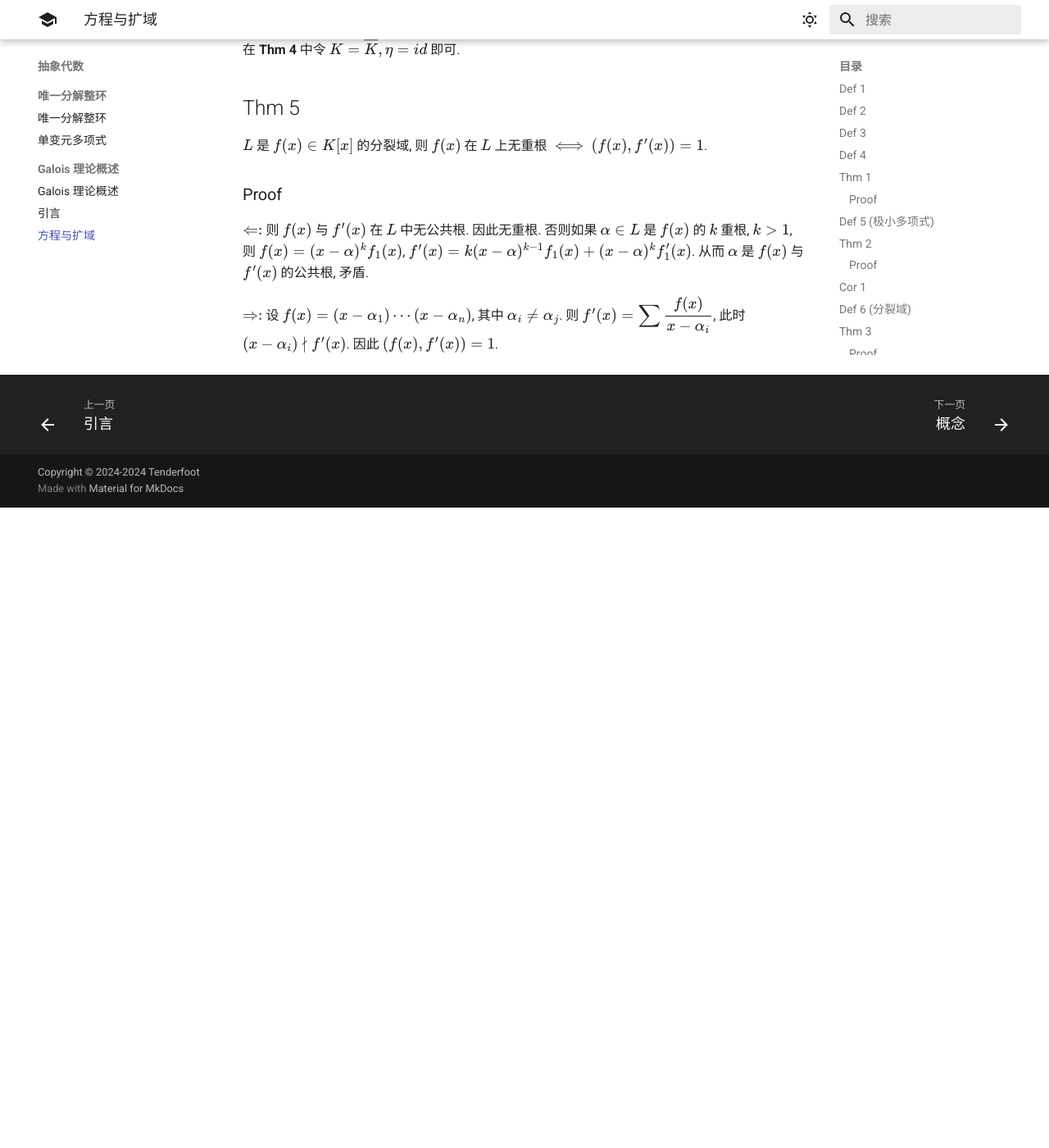
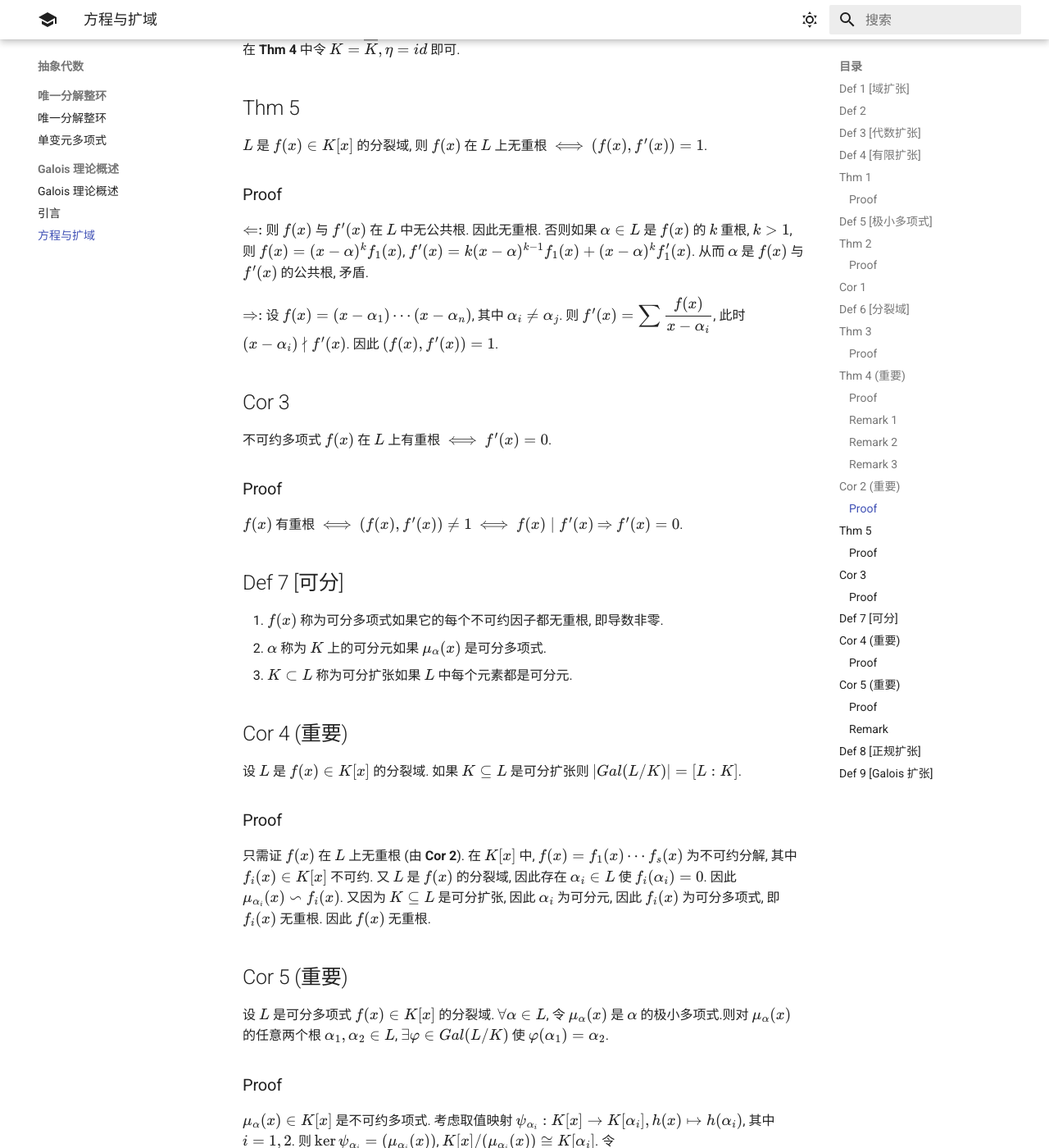
Before and after one commit to G-Tenderfoot/G-Tenderfoot.github.io, an MkDocs documentation site: the page built from docs/Abstract algebra/Galois理论概述/Galois_1.md, in a window 1280 px wide and 1400 px high, scrolled down 4340 px. Shown: the whole window at 82% size. Built offline with MkDocs 1.6.1 and Material for MkDocs 9.7.7, drawn with Linux system fonts in a browser that asks for light colours; before the commit the page ends 4959 px from its top, so only the background shows below that; some of the changed text lies outside the part shown.

Commit message:
Update Galois_1.md

```diff
--- a/docs/Abstract algebra/Galois理论概述/Galois_1.md
+++ b/docs/Abstract algebra/Galois理论概述/Galois_1.md
@@ -2,7 +2,7 @@
 
 下面, 我们以域扩张的定义入手来推导它.
 
-## Def 1
+## Def 1 [域扩张]
 
 $K$ 是一个域, $K$ 是 $L$ 的子域, 则称 $K\subset L$ 是一个域扩张.
 
@@ -10,11 +10,11 @@ $K$ 是一个域, $K$ 是 $L$ 的子域, 则称 $K\subset L$ 是一个域扩张.
 
 设 $K\subset L$ 是一个域扩张, 则 $L$ 是一个 $K$- 线性空间. $[L:K]:= \dim_K L$ 为扩张次数.
 
-## Def 3
+## Def 3 [代数扩张]
 
 设 $K\subset L$ 是域扩张. 若对于 $\alpha\in L$, 存在 $f(x)\in K[x]$ 使 $f(\alpha)=0$, 则称 $\alpha\in L$ 为 $K$ 上的代数元. 若 $\forall\alpha\in L$, $\alpha$ 为代数元, 则 $K\subset L$ 为代数扩张.
 
-## Def 4
+## Def 4 [有限扩张]
 
 若 $[L:K]<+\infty$ 则称 $K\subset L$ 为有限扩张, 否则为无限扩张.
 
@@ -26,7 +26,7 @@ $K$ 是一个域, $K$ 是 $L$ 的子域, 则称 $K\subset L$ 是一个域扩张.
 
 设 $\alpha_1,\cdots,\alpha_m\in K$ 是 $F$ 上的一组基, $\beta_1,\cdots,\beta_n\in L$ 是 $K$ 上的一组基. $\forall x\in L$, $\exists\lambda_j\in K$ 使 $x=\displaystyle\sum\lambda_j\beta_j$. 而对于任意 $\lambda_j\in K$, 存在 $a_{ij}\in F$ 使 $\lambda_j=\displaystyle\sum a_{ij}\alpha_i$. 带入 $x$, 有 $x=\displaystyle\sum\displaystyle\sum a_{ij}\alpha_i\beta_j$. 即 $x$ 可由 $\alpha_i\beta_j$ 在 $F$ 上线性表出. 因此 $\dim_F L\leqslant m\cdot n$. 下证 $\alpha_i\beta_j$ 在 $F$ 上线性无关. 设 $h_{ij}\in F$ 使 $\displaystyle\sum\displaystyle\sum h_{ij}\alpha_i\beta_j=\displaystyle\sum\displaystyle\sum (h_{ij}\alpha_i)\beta_j=0$. 又由 $\beta_j$ 在 $K$ 上线性无关, 因此 $\displaystyle\sum h_{ij}\alpha_i=0$. 又因为 $\alpha_i$ 在 $F$ 上线性无关, $h_{ij}=0$. 因此 $\alpha_i\beta_j$ 是 $L$ 的一组基. 因此 $\dim_F L= m\cdot n$.
 
-## Def 5 (极小多项式)
+## Def 5 [极小多项式]
 
 设 $K\subseteq L$, $\alpha\in L$ 是 $K$ 上的代数元.令 $\mu_\alpha(x)$ 是 $\left\{f(x)\in K[x]\mid f(\alpha)=0\right\}$ 中次数最小, 首一的多项式. 则称 $\mu_\alpha(x)$ 是 $\alpha$ 在 $K$ 上的极小多项式.
 
@@ -48,7 +48,7 @@ $K$ 是一个域, $K$ 是 $L$ 的子域, 则称 $K\subset L$ 是一个域扩张.
 
 设 $K\subseteq L$ 是域扩张, $\alpha,\beta\in L$ 是 $K$ 上的代数元, 则 $\alpha\pm\beta,\alpha\beta,\alpha\beta^{-1}$ 也是 $K$ 上的代数元. 特别地, $\left\{\alpha\in L\mid \alpha 是 K 上的代数元\right\}$ 是一个域.
 
-## Def 6 (分裂域)
+## Def 6 [分裂域]
 
 设 $K$ 是一个域. $f(x)\in K[x]$ 非零首一. $L\supseteq K$ 是扩域. $L$ 称 $f(x)$ 的分裂域,如果
 
@@ -118,3 +118,45 @@ $L$ 是 $f(x)\in K[x]$ 的分裂域, 则 $f(x)$ 在 $L$ 上无重根 $\iff$ $(f(
 $\Leftarrow:$ 则 $f(x)$ 与 $f'(x)$ 在 $L$ 中无公共根. 因此无重根. 否则如果 $\alpha\in L$ 是 $f(x)$ 的 $k$ 重根, $k>1$, 则 $f(x)=(x-\alpha)^kf_1(x)$, $f'(x)=k(x-\alpha)^{k-1}f_1(x)+(x-\alpha)^kf'_1(x)$. 从而 $\alpha$ 是 $f(x)$ 与 $f'(x)$ 的公共根, 矛盾.
 
 $\Rightarrow:$ 设 $f(x)=(x-\alpha_1)\cdots(x-\alpha_n)$, 其中 $\alpha_i\neq\alpha_j$. 则 $f'(x)=\displaystyle\sum\dfrac{f(x)}{x-\alpha_i}$, 此时 $(x-\alpha_i)\nmid f'(x)$. 因此 $(f(x),f'(x))=1$.
+
+## Cor 3
+
+不可约多项式 $f(x)$ 在 $L$ 上有重根 $\iff$ $f'(x)=0$.
+
+### Proof
+
+$f(x)$ 有重根 $\iff$ $(f(x),f'(x))\neq 1$ $\iff$ $f(x)\mid f'(x)$ $\Rightarrow$ $f'(x)=0$.
+
+## Def 7 [可分]
+
+1. $f(x)$ 称为可分多项式如果它的每个不可约因子都无重根, 即导数非零.
+2. $\alpha$ 称为 $K$ 上的可分元如果 $\mu_\alpha(x)$ 是可分多项式.
+3. $K\subset L$ 称为可分扩张如果 $L$ 中每个元素都是可分元.
+
+## Cor 4 (重要)
+
+设 $L$ 是 $f(x)\in K[x]$ 的分裂域. 如果 $K\subseteq L$ 是可分扩张则 $|Gal(L/K)|=[L:K]$.
+
+### Proof
+
+只需证 $f(x)$ 在 $L$ 上无重根 (由 **Cor 2**). 在 $K[x]$ 中, $f(x)=f_1(x)\cdots f_s(x)$ 为不可约分解, 其中 $f_i(x)\in K[x]$ 不可约. 又 $L$ 是 $f(x)$ 的分裂域, 因此存在 $\alpha_i\in L$ 使 $f_i(\alpha_i)=0$. 因此 $\mu_{\alpha_i}(x)\backsim f_i(x)$. 又因为 $K\subseteq L$ 是可分扩张, 因此 $\alpha_i$ 为可分元, 因此 $f_i(x)$ 为可分多项式, 即 $f_i(x)$ 无重根. 因此 $f(x)$ 无重根.
+
+## Cor 5 (重要)
+
+设 $L$ 是可分多项式 $f(x)\in K[x]$ 的分裂域. $\forall \alpha\in L$, 令 $\mu_\alpha(x)$ 是 $\alpha$ 的极小多项式.则对 $\mu_\alpha(x)$ 的任意两个根 $\alpha_1,\alpha_2\in L$, $\exists\varphi\in Gal(L/K)$ 使 $\varphi(\alpha_1)=\alpha_2$.
+
+### Proof
+
+$\mu_\alpha(x)\in K[x]$ 是不可约多项式. 考虑取值映射 $\psi_{\alpha_i}:K[x]\rightarrow K[\alpha_i], h(x)\mapsto h(\alpha_i)$, 其中 $i=1,2$. 则 $\ker\psi_{\alpha_i}=(\mu_{\alpha_i}(x))$, $K[x]/(\mu_{\alpha_i}(x))\cong K[\alpha_i]$. 令 $\eta=\psi_{\alpha_2}\cdot\psi_{\alpha_1}^{-1}:K[\alpha_1]\rightarrow K[\alpha_2]$ 且 $\eta\mid_K=id$. 由 $f(x)\in K[x]\subseteq K[\alpha_i][x]$, $L$ 是 $f(x)\in K[\alpha_i][x]$ 的分裂域. 故存在同构 $\varphi:L\rightarrow L$ 使 $\varphi\mid_{K[\alpha_1]}=\eta$ (由 **Thm 4 Remark 3**). 此时 $\varphi(\alpha_1)=\alpha_2$ 且 $\varphi\mid_K=id$.
+
+### Remark
+
+先通过取值映射找到 $\eta$ 使 $\eta(\alpha_1)=\alpha_2$, 再将其延拓成 $L\rightarrow L$ 的域同构.
+
+## Def 8 [正规扩张]
+
+代数扩张 $K\subset L$ 称为正规扩张如果 $L$ 的每个元素的极小多项式的根都在 $L$ 中.
+
+## Def 9 [Galois 扩张]
+
+$K\subseteq L$ 是有限, 可分, 正规扩张, 则称其为 Galois 扩张.
```
